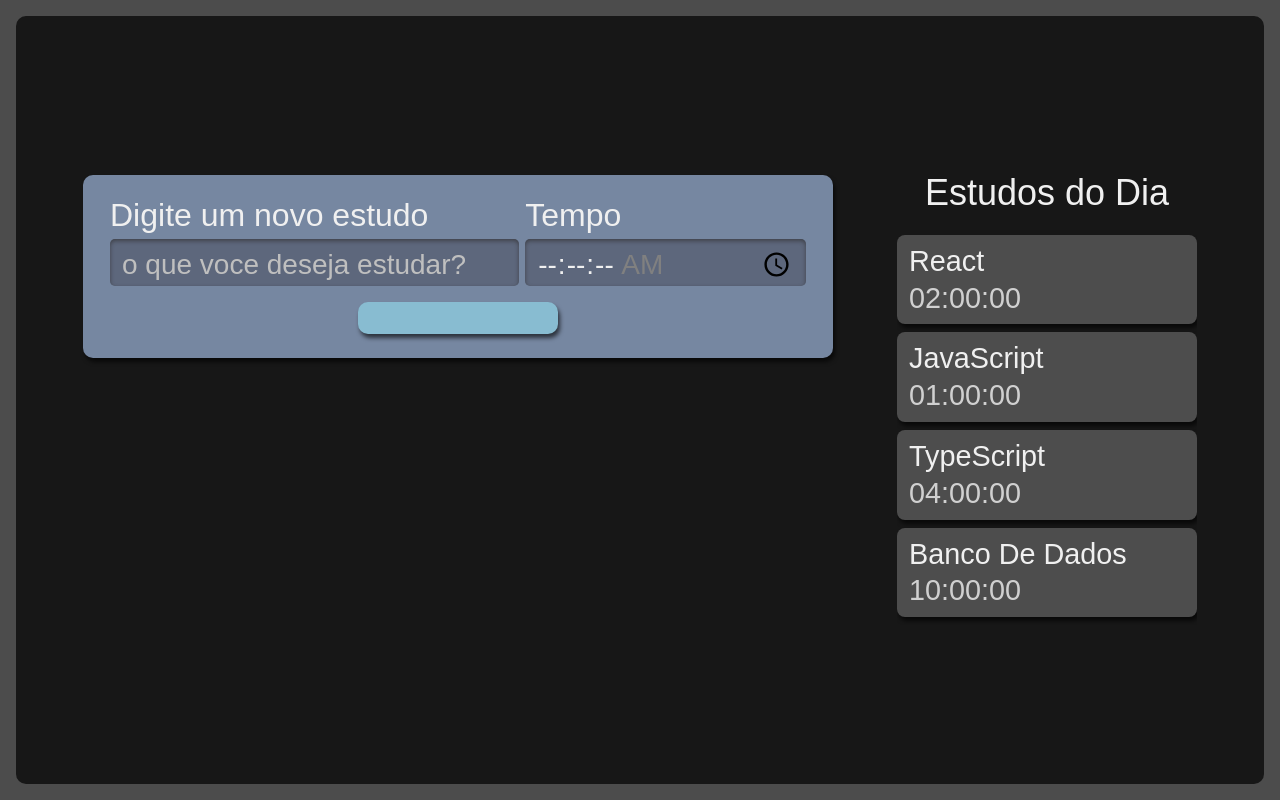
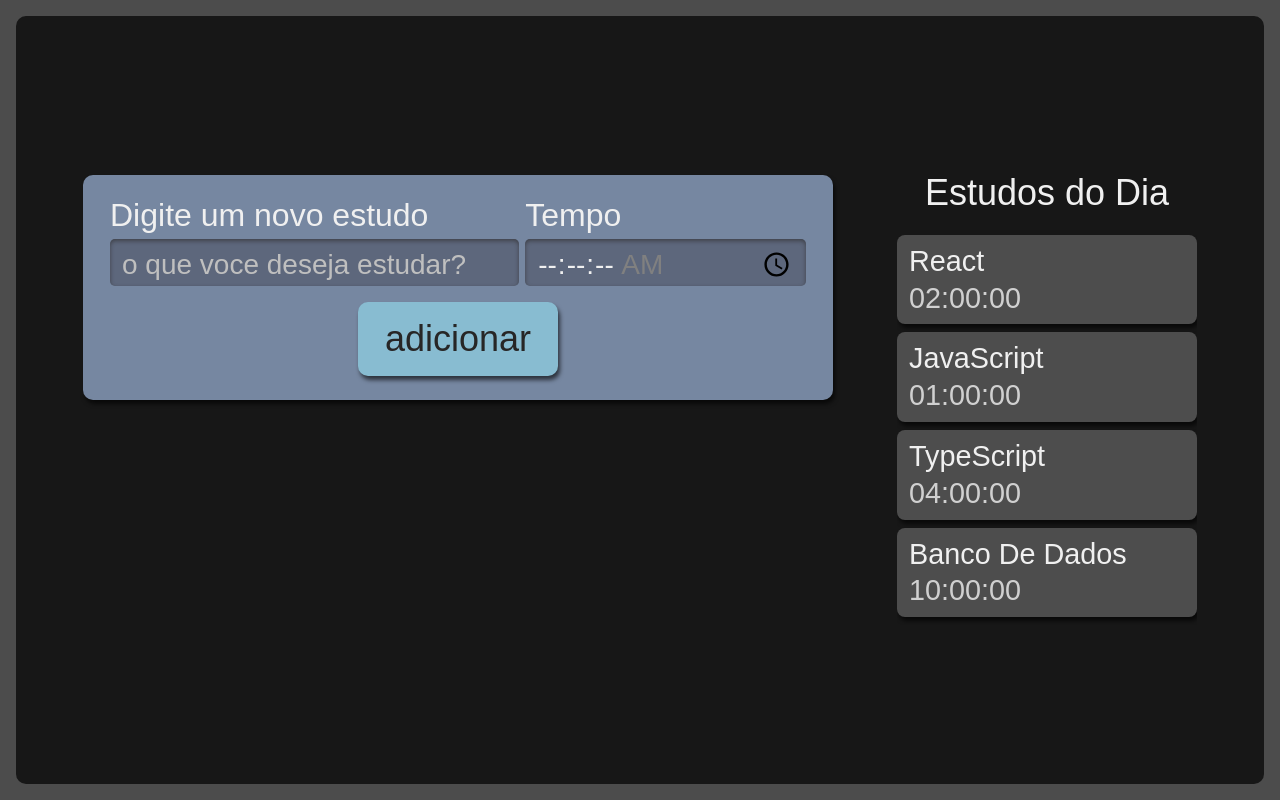
Before and after one commit to tiago19deoliveira/React-Alura-Studies, a React (Create React App) app: page / in a window 1280 px wide. Built offline with nearby package versions, Linux system fonts and the light colour scheme.

Commit message:
reafactor: refatoração do componente formulario add props

```diff
--- a/src/components/Formulario/index.tsx
+++ b/src/components/Formulario/index.tsx
@@ -27,7 +27,7 @@
 
              </div>
 
-            <Botao/>
+            <Botao texto="adicionar" />
 
             </form>
         )
```
